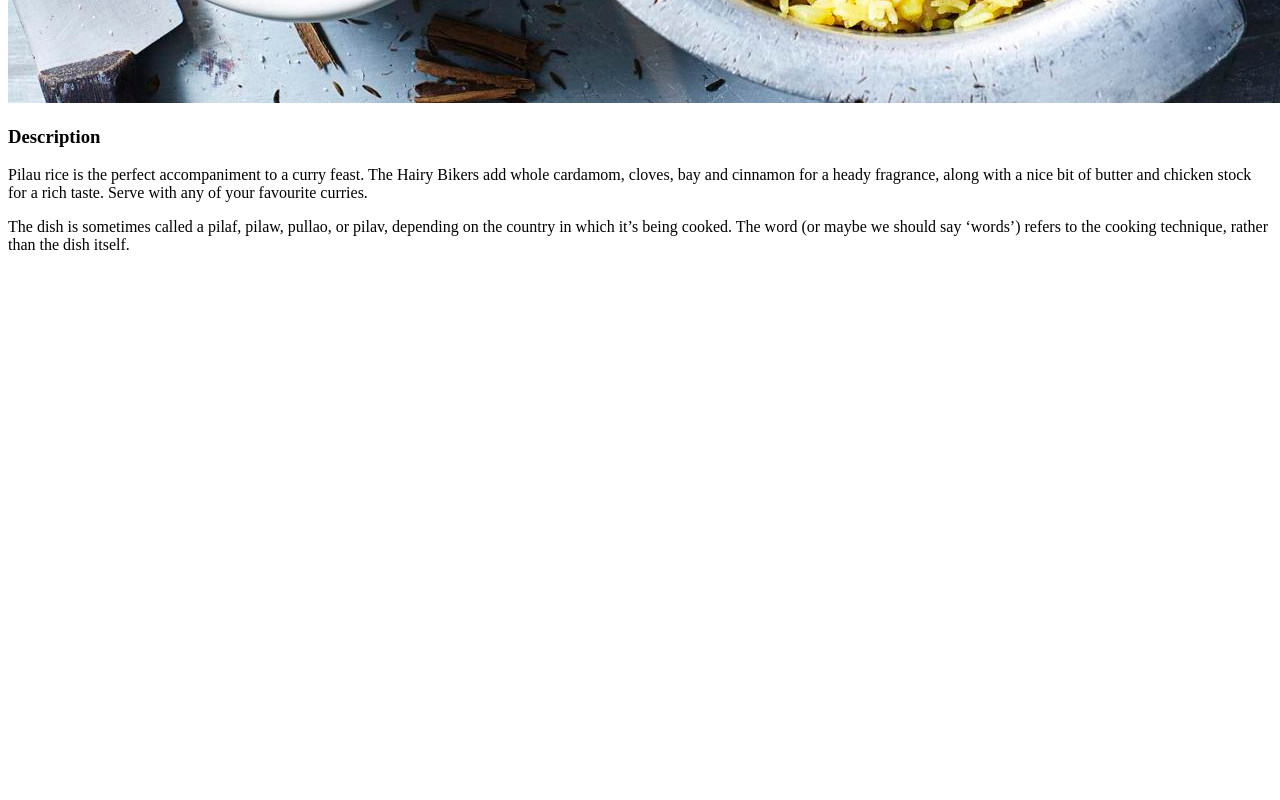
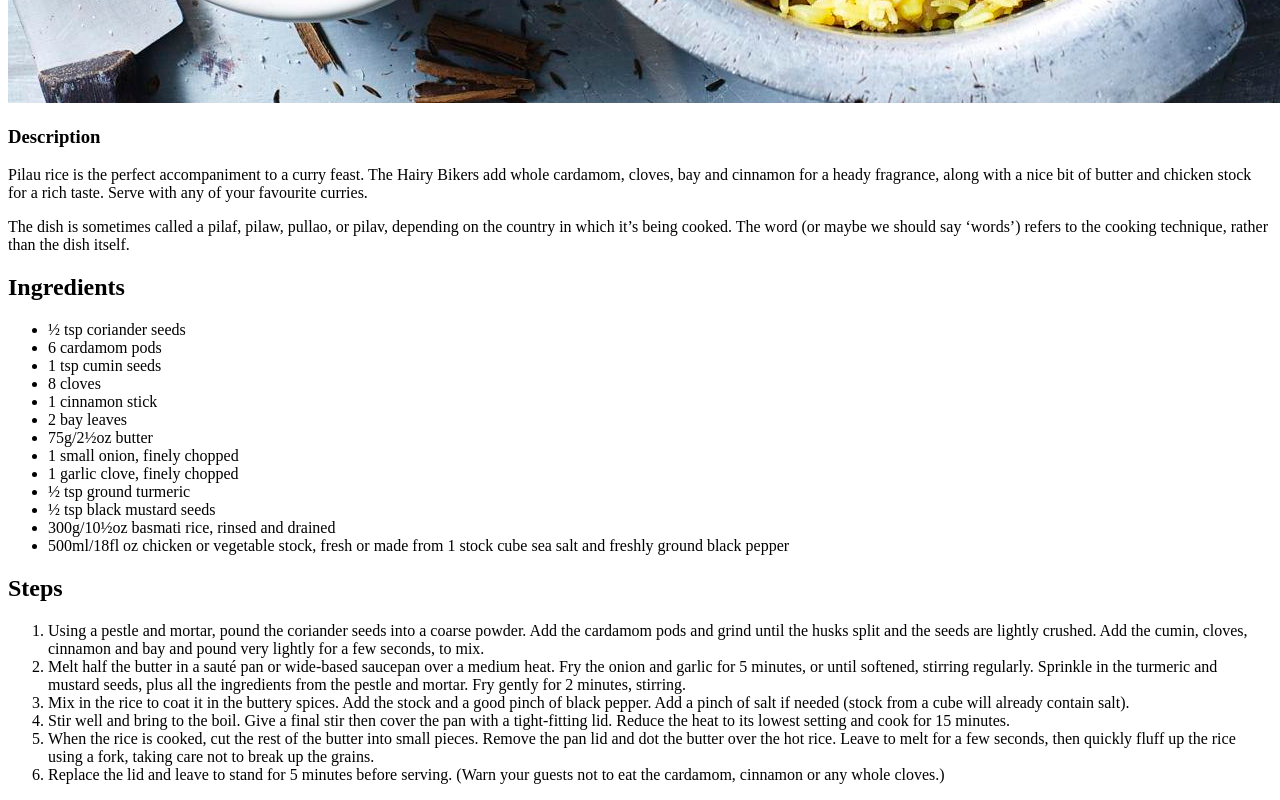
Before and after one commit to conradnjogu/odin-recipes, a plain HTML site: page recipes/pilau.html in a window 1280 px wide. Shown: the part 877-1677 px from the top of the page. Before the commit the page ends 1147 px from the top, so only its background shows below. Drawn offline with Linux system fonts and the light colour scheme.

Commit message:
add steps on pilau.html file

```diff
--- a/recipes/pilau.html
+++ b/recipes/pilau.html
@@ -12,5 +12,33 @@
    <p>Pilau rice is the perfect accompaniment to a curry feast. The Hairy Bikers add whole cardamom, cloves, bay and cinnamon for a heady fragrance, along with a nice bit of butter and chicken stock for a rich taste. Serve with any of your favourite curries.</p>
 
    <p>The dish is sometimes called a pilaf, pilaw, pullao, or pilav, depending on the country in which it’s being cooked. The word (or maybe we should say ‘words’) refers to the cooking technique, rather than the dish itself.</p>
+
+   <h2>Ingredients</h2>
+   <ul>
+     <li>½ tsp coriander seeds</li>
+     <li>6 cardamom pods</li>
+     <li>1 tsp cumin seeds</li>
+     <li>8 cloves</li>
+     <li>1 cinnamon stick</li>
+     <li>2 bay leaves</li>
+     <li>75g/2½oz butter</li>
+     <li>1 small onion, finely chopped</li>
+     <li>1 garlic clove, finely chopped</li>
+     <li>½ tsp ground turmeric</li>
+     <li>½ tsp black mustard seeds</li>
+     <li>300g/10½oz basmati rice, rinsed and drained</li>
+     <li>500ml/18fl oz chicken or vegetable stock, fresh or made from 1 stock cube
+sea salt and freshly ground black pepper</li>
+   </ul>
+
+   <h2>Steps</h2>
+   <ol>
+     <li>Using a pestle and mortar, pound the coriander seeds into a coarse powder. Add the cardamom pods and grind until the husks split and the seeds are lightly crushed. Add the cumin, cloves, cinnamon and bay and pound very lightly for a few seconds, to mix.</li>
+     <li>Melt half the butter in a sauté pan or wide-based saucepan over a medium heat. Fry the onion and garlic for 5 minutes, or until softened, stirring regularly. Sprinkle in the turmeric and mustard seeds, plus all the ingredients from the pestle and mortar. Fry gently for 2 minutes, stirring.</li>
+     <li>Mix in the rice to coat it in the buttery spices. Add the stock and a good pinch of black pepper. Add a pinch of salt if needed (stock from a cube will already contain salt).</li>
+     <li>Stir well and bring to the boil. Give a final stir then cover the pan with a tight-fitting lid. Reduce the heat to its lowest setting and cook for 15 minutes.</li>
+     <li>When the rice is cooked, cut the rest of the butter into small pieces. Remove the pan lid and dot the butter over the hot rice. Leave to melt for a few seconds, then quickly fluff up the rice using a fork, taking care not to break up the grains.</li>
+     <li>Replace the lid and leave to stand for 5 minutes before serving. (Warn your guests not to eat the cardamom, cinnamon or any whole cloves.)</li>
+   </ol>
 </body>
 </html>
```
